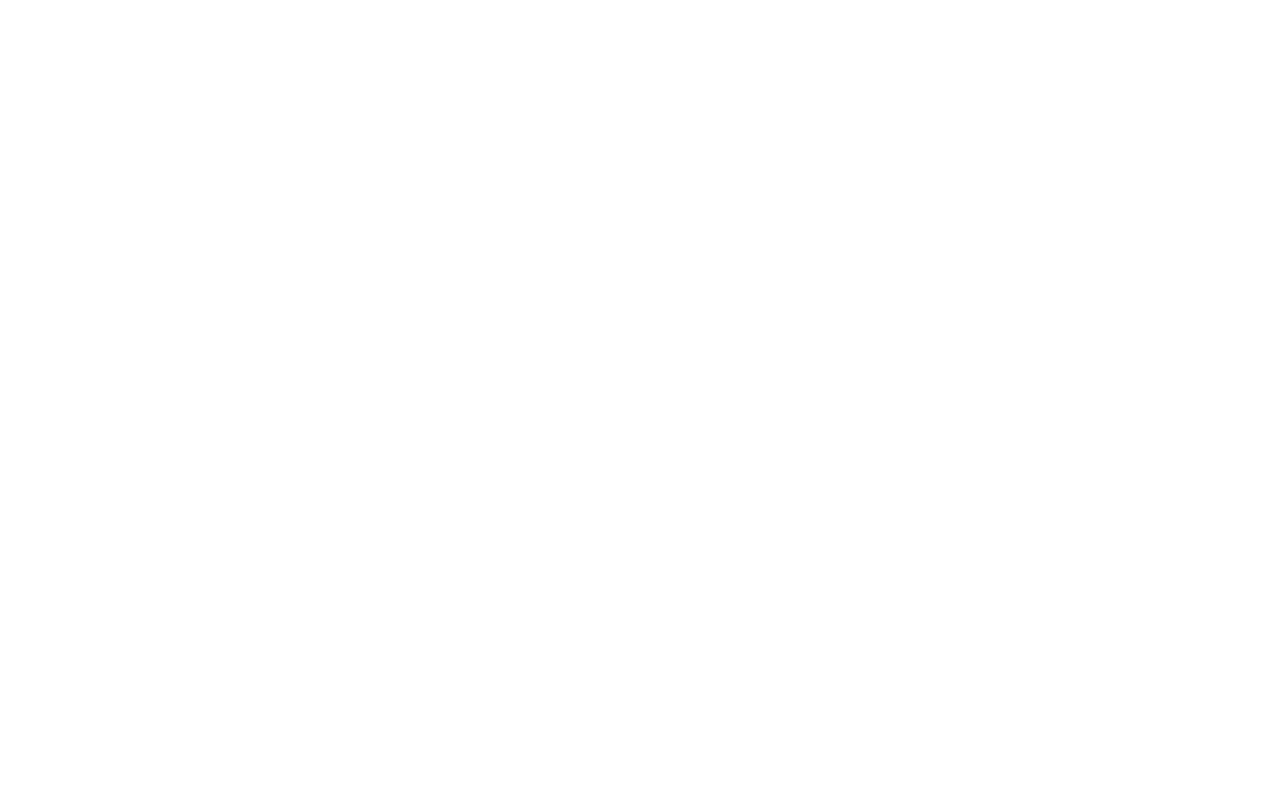
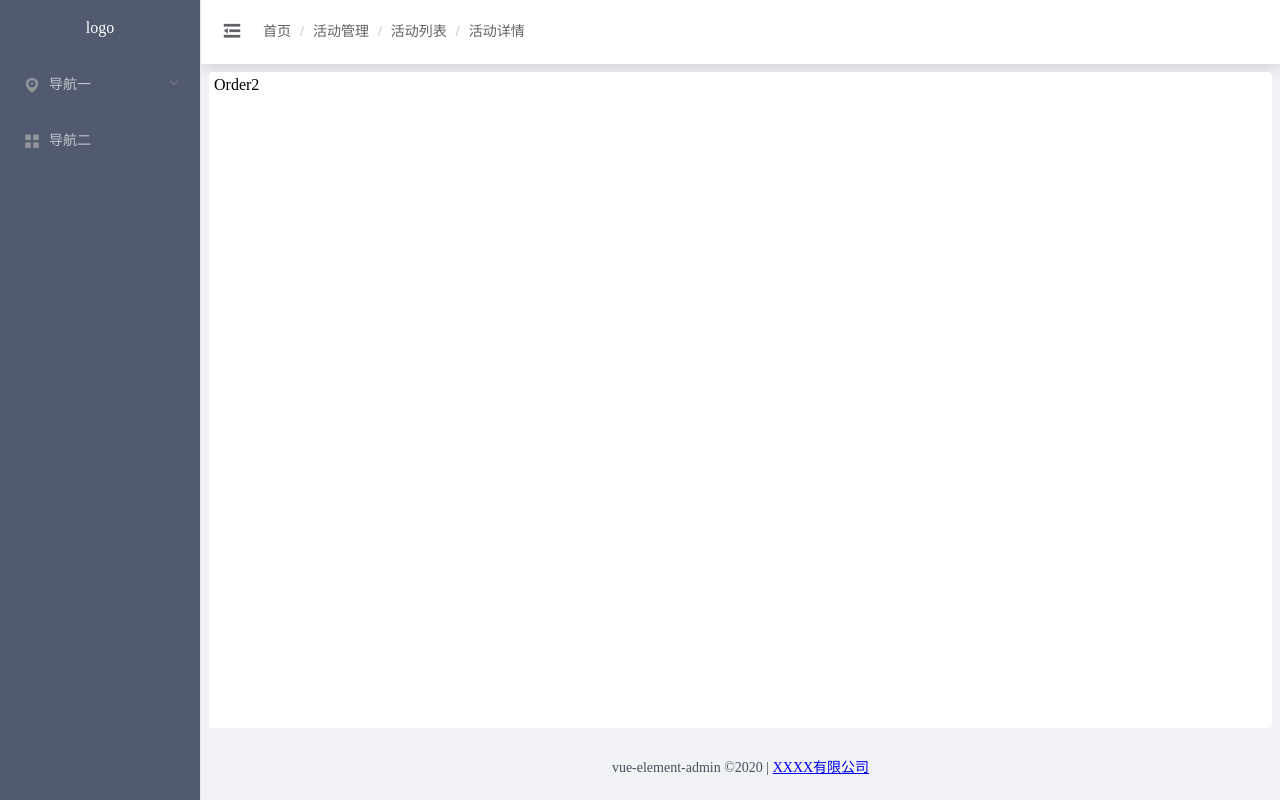
Before and after one commit to hz199/vue-element-admin, a Vue app: page /order/order2 in a window 1280 px wide. Built offline with nearby package versions, Linux system fonts and the light colour scheme.

Commit message:
feat: errorPage

```diff
--- a/src/App.vue
+++ b/src/App.vue
@@ -1,8 +1,6 @@
 <template>
   <div id="app" class="app">
-    <router-view name="layout">
-      <router-view name="content"></router-view>
-    </router-view>
+    <router-view></router-view>
   </div>
 </template>
 
--- /dev/null
+++ b/src/router/config.js
@@ -0,0 +1,74 @@
+import Layout from '@/views/Layouts/Layout'
+
+/**
+ * name: 路由的名字，必填，请确保唯一性
+ * meta 一些自定义字段说明
+  meta: {
+    title: 'title'      将作为 document.title 使用或者面包屑导航使用
+    keepAlive: true     是否缓存本页面，针对 children 一般列表需要缓存，或者编辑页面禁止缓存
+    icon: 'icon'        element-ui 内置icon，作为导航 eg: el-icon-s-home
+    isNavActive: true      顶部导航是否处理本页面
+    isHide: false       是否是侧边栏菜单
+  }
+ */
+
+export const routes = [
+  {
+    path: '/404',
+    name: 'Page404',
+    component: () => import('@/views/errorPage/404.vue'),
+    meta: {
+      title: '404',
+      isHide: true
+    }
+  },
+  {
+    path: '/403',
+    name: 'Page403',
+    component: () => import('@/views/errorPage/403.vue'),
+    meta: {
+      title: '403',
+      isHide: true
+    }
+  },
+  {
+    path: '',
+    component: Layout,
+    children: [
+      {
+        path: '/',
+        name: 'Home',
+        component: () => import('@/views/Home'),
+        meta: {
+          title: '首页',
+          icon: 'el-icon-s-home'
+        }
+      }
+    ]
+  },
+  // 订单
+  {
+    path: '/order',
+    component: Layout,
+    children: [
+      {
+        path: 'order1',
+        name: 'Order1',
+        component: () => import('@/views/orders/Order1'),
+        meta: {
+          title: '订单1',
+          icon: 'el-icon-s-order'
+        }
+      },
+      {
+        path: 'order2',
+        name: 'Order2',
+        component: () => import('@/views/orders/Order2'),
+        meta: {
+          title: '订单2',
+          icon: 'el-icon-s-order'
+        }
+      }
+    ]
+  }
+]
--- a/src/router/index.js
+++ b/src/router/index.js
@@ -1,22 +1,9 @@
 import Vue from 'vue'
 import VueRouter from 'vue-router'
-import Layout from '@/views/Layouts/Layout'
+import { routes } from './config'
 
 Vue.use(VueRouter)
 
-const routes = [
-  {
-    path: '/',
-    name: 'Index',
-    components: {
-      content: () => import('@/views/Home'),
-      layout: Layout
-    },
-    meta: {
-      title: '首页'
-    }
-  },
-]
 
 const router = new VueRouter({
   mode: 'history',
--- a/src/views/Home/index.vue
+++ b/src/views/Home/index.vue
@@ -1,7 +1,7 @@
 <template>
   <div class="home">
     <el-button>默认按钮</el-button>
-    <p v-for="item in 100" :key="item">{{item}}</p>
+    <p v-for="item in 5" :key="item">{{item}}</p>
   </div>
 </template>
 
--- a/src/views/Layouts/Layout.vue
+++ b/src/views/Layouts/Layout.vue
@@ -4,7 +4,7 @@
     <div class="right-content">
       <Header/>
       <main class="main">
-        <slot/>
+        <router-view></router-view>
       </main>
       <Footer/>
     </div>
--- a/src/views/Layouts/Menus.vue
+++ b/src/views/Layouts/Menus.vue
@@ -2,13 +2,17 @@
   <el-menu
     default-active="1-4-1"
     class="el-menu-vertical"
-    @open="handleOpen"
-    @close="handleClose"
     :collapse="getSliderCollapse"
     background-color="#515a6e"
     text-color="rgba(255, 255, 255, 0.65)"
     active-text-color="#fff"
   >
+    <div class="logo">logo</div>
+
+    <!-- <template v-for="item in routesConfig">
+      item
+    </template> -->
+
     <el-submenu index="1">
       <template slot="title">
         <i class="el-icon-location"></i>
@@ -27,21 +31,16 @@
       <i class="el-icon-menu"></i>
       <span slot="title">导航二</span>
     </el-menu-item>
-    <el-menu-item index="3">
-      <i class="el-icon-document"></i>
-      <span slot="title">导航三</span>
-    </el-menu-item>
-    <el-menu-item index="4">
-      <i class="el-icon-setting"></i>
-      <span slot="title">导航四</span>
-    </el-menu-item>
   </el-menu>
 </template>
 <script>
 import { mapGetters } from 'vuex'
+import { routes } from '@/router/config'
+
 export default {
   data() {
     return {
+      routesConfig: []
     }
   },
   computed: {
@@ -50,23 +49,25 @@
     ])
   },
   methods: {
-    handleOpen(key, keyPath) {
-      console.log(key, keyPath)
-    },
-    handleClose(key, keyPath) {
-      console.log(key, keyPath)
-    },
+  },
+  created () {
+    this.routesConfig = Object.freeze(routes)
+    console.log(routes)
   }
-};
+}
 </script>
 <style lang="less" scoped>
 .el-menu-vertical:not(.el-menu--collapse) {
   width: 200px;
   min-height: 100vh;
 }
-</style>
-<style>
 .el-menu-vertical .el-menu-item.is-active {
   background-color: #2c8be4 !important;
 }
+.logo {
+  height: 56px;
+  line-height: 56px;
+  text-align: center;
+  color: #fff;
+}
 </style>
--- /dev/null
+++ b/src/views/errorPage/403.vue
@@ -0,0 +1,10 @@
+<template>
+  <div class="page">
+    403
+  </div>
+</template>
+<script>
+export default {
+  name: 'Page403'
+}
+</script>
--- /dev/null
+++ b/src/views/errorPage/404.vue
@@ -0,0 +1,10 @@
+<template>
+  <div class="page">
+    404
+  </div>
+</template>
+<script>
+export default {
+  name: 'Page404'
+}
+</script>
--- /dev/null
+++ b/src/views/orders/Order1.vue
@@ -0,0 +1,10 @@
+<template>
+  <div class="Order1">
+    Order1
+  </div>
+</template>
+<script>
+export default {
+  name: 'Order1'
+}
+</script>
--- /dev/null
+++ b/src/views/orders/Order2.vue
@@ -0,0 +1,10 @@
+<template>
+  <div class="Order2">
+    Order2
+  </div>
+</template>
+<script>
+export default {
+  name: 'Order2'
+}
+</script>
```
